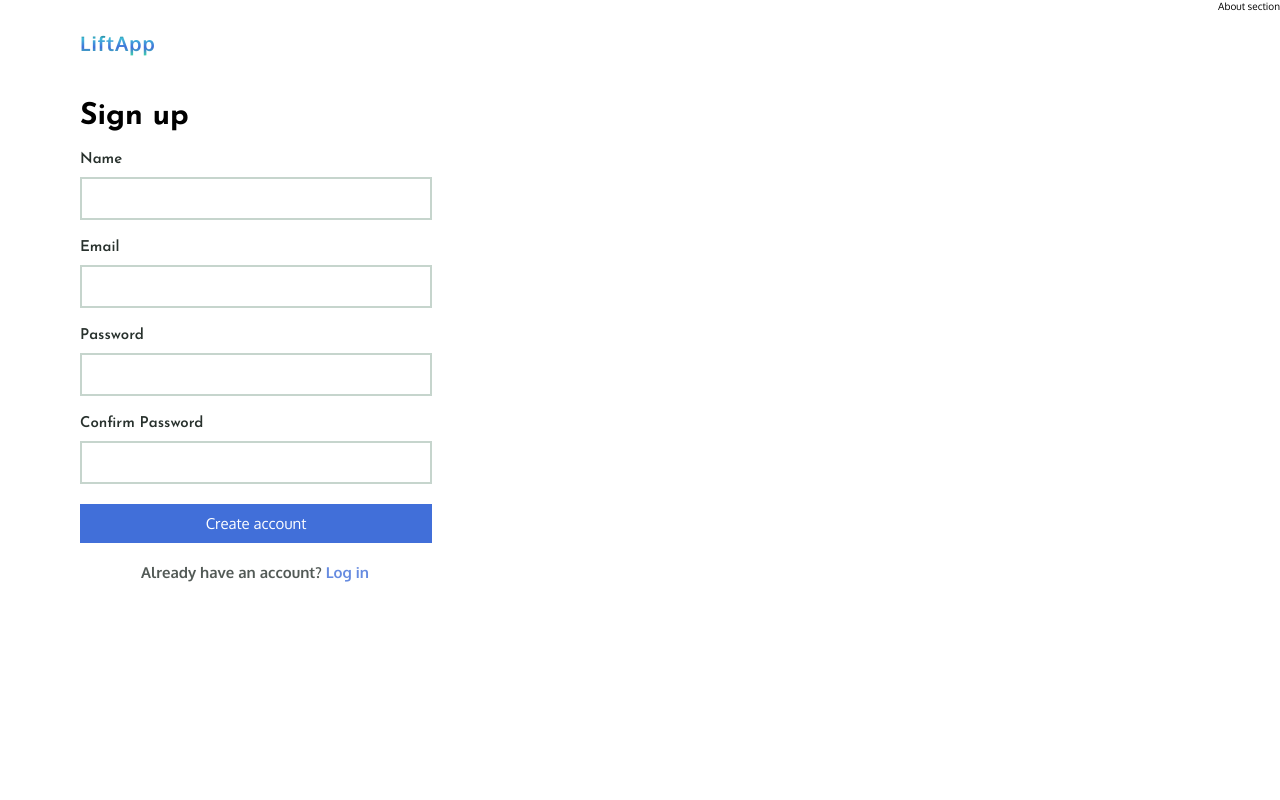
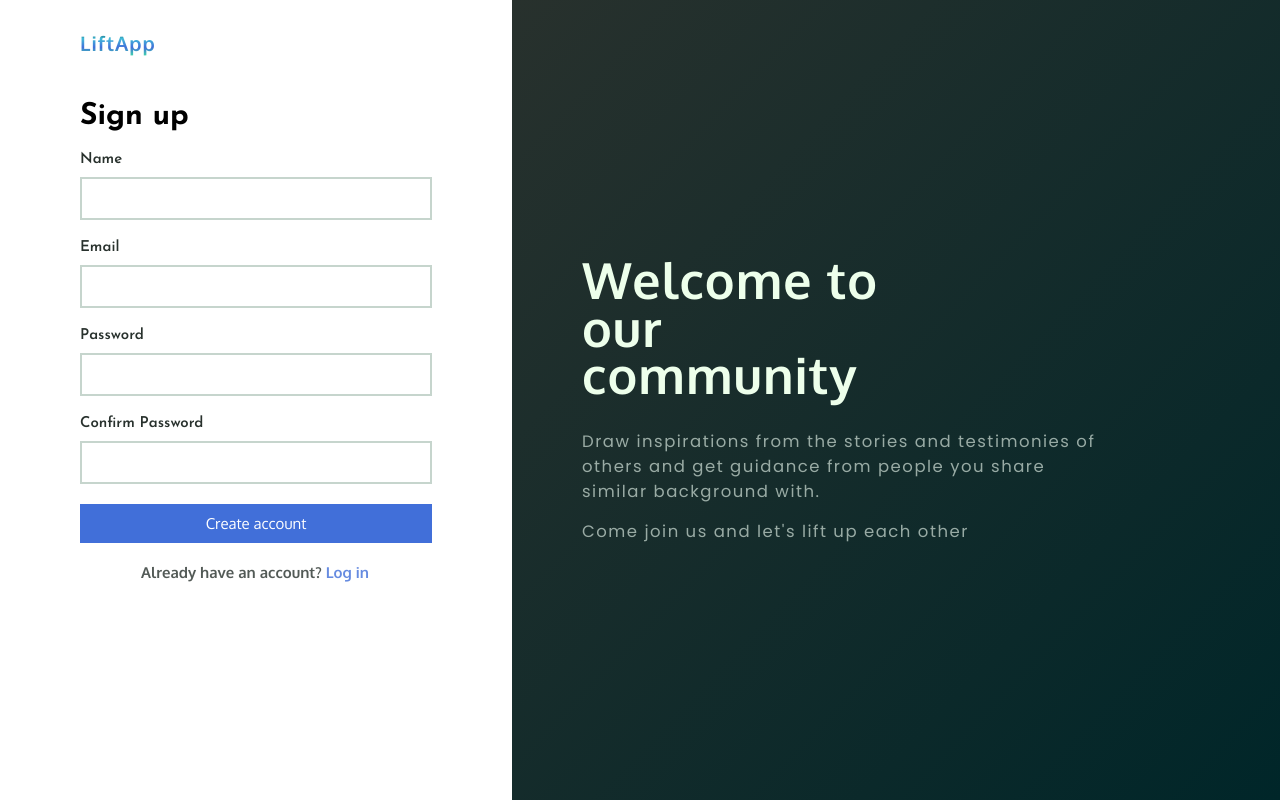
Before and after one commit to andyosei12/liftApp, a Next.js app: page / in a window 1280 px wide. Built offline with nearby package versions, Linux system fonts and the light colour scheme.

Commit message:
add about section (#3)
Co-authored-by: Andy Osei <andrew.owusu@novanest.net>

```diff
--- /dev/null
+++ b/components/About.tsx
@@ -0,0 +1,20 @@
+import styles from "../styles/About.module.scss";
+
+const About = () => {
+  return (
+    <section className={styles["about-section"]}>
+      <h1 className={styles["about-section__title"]}>
+        Welcome to our community
+      </h1>
+      <div className={styles["about-section__text"]}>
+        <p>
+          Draw inspirations from the stories and testimonies of others and get
+          guidance from people you share similar background with.
+        </p>
+        <p>Come join us and let&apos;s lift up each other</p>
+      </div>
+    </section>
+  );
+};
+
+export default About;
--- a/package.json
+++ b/package.json
@@ -9,6 +9,7 @@
     "lint": "next lint"
   },
   "dependencies": {
+    "framer-motion": "^6.3.12",
     "next": "12.1.6",
     "react": "18.1.0",
     "react-dom": "18.1.0",
--- a/pages/_document.tsx
+++ b/pages/_document.tsx
@@ -12,7 +12,7 @@ class MyDocument extends Document {
             crossOrigin="true"
           />
           <link
-            href="https://fonts.googleapis.com/css2?family=Josefin+Sans:wght@300;400;500;600;700&family=Oxygen:wght@300;400;700&display=swap"
+            href="https://fonts.googleapis.com/css2?family=Josefin+Sans:wght@300;400;500;600;700&family=Oxygen:wght@300;400;700&family=Poppins:wght@300;400&display=swap"
             rel="stylesheet"
           />
         </Head>
--- a/pages/index.tsx
+++ b/pages/index.tsx
@@ -3,6 +3,7 @@ import Head from "next/head";
 import { useState } from "react";
 import Signup from "../components/Signup";
 import Signin from "../components/Signin";
+import About from "../components/About";
 import styles from "../styles/Home.module.scss";
 
 const Home: NextPage = () => {
@@ -13,7 +14,7 @@ const Home: NextPage = () => {
   };
 
   return (
-    <div className={styles.register}>
+    <div className={styles.home}>
       <Head>
         <title>LiftApp | {isSignin ? "Log in" : "Register"}</title>
       </Head>
@@ -32,7 +33,7 @@ const Home: NextPage = () => {
           </h2>
         )}
       </section>
-      <p>About section</p>
+      <About />
     </div>
   );
 };
--- /dev/null
+++ b/styles/About.module.scss
@@ -0,0 +1,36 @@
+@import "./variables";
+
+.about-section {
+  background-image: linear-gradient(
+    to right bottom,
+    $color-grey-2,
+    $color-tertiary-dark
+  );
+  padding-inline-start: 7rem;
+  flex-basis: 60%;
+  display: flex;
+  flex-direction: column;
+  justify-content: center;
+
+  &__title {
+    text-align: left;
+    font-size: 5rem;
+    width: 50%;
+    line-height: 0.95;
+    color: $color-white;
+    margin-bottom: 3rem;
+    letter-spacing: 1px;
+  }
+
+  &__text {
+    width: 75%;
+    color: rgba($color-grey-1, 0.75);
+    font-size: 1.65rem;
+    letter-spacing: 0.15rem;
+    font-family: $font-tertiary;
+
+    & p:first-child {
+      margin-bottom: 1.5rem;
+    }
+  }
+}
--- a/styles/Home.module.scss
+++ b/styles/Home.module.scss
@@ -1,11 +1,11 @@
 @import "./variables";
 
-.register {
+.home {
   display: flex;
   justify-content: space-between;
   height: 100vh;
 
-  &-container {
+  & .register-container {
     padding: 3rem 8rem;
     flex-basis: 40%;
   }
--- a/styles/_variables.scss
+++ b/styles/_variables.scss
@@ -5,7 +5,9 @@ $color-tertiary: #41d9ab;
 $color-tertiary-dark: #002629;
 $color-grey-1: #c6d5cd;
 $color-grey-2: #28312d;
+$color-white: #edffeb;
 
 //* typography
 $font-primary: "Oxygen", sans-serif;
 $font-secondary: "Josefin Sans", sans-serif;
+$font-tertiary: "Poppins", sans-serif;
```
Also changed, not shown: 1 other file (tests, documents, lock files or other folders).
